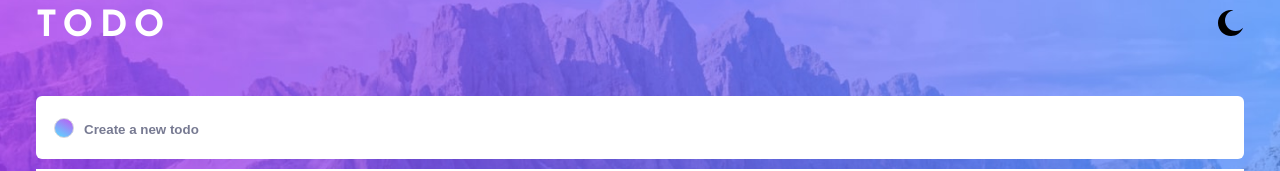
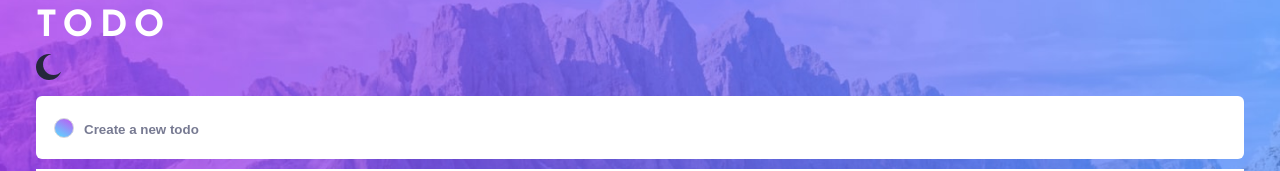
Before and after one commit to ikennarichard/Todo-main, a React (Vite) app: page / in a window 1280 px wide. Shown: the top 171 px of the page. Built offline with nearby package versions, Linux system fonts and the light colour scheme.

Commit message:
Update header component

```diff
--- a/src/components/Header.jsx
+++ b/src/components/Header.jsx
@@ -20,14 +20,14 @@ export default function Header({ getTheme }) {
   let backgroundImagePath;
 
   if (isDarkMode) {
-    if (innerWidth < 1000) {
+    if (innerWidth < 500) {
     backgroundImagePath = 'assets/bg-mobile-dark.jpg';
-    } else if (innerWidth > 1000) {
+    } else {
       backgroundImagePath = 'assets/bg-desktop-dark.jpg';
   }
 }
   if (!isDarkMode) {
-    if (innerWidth < 1000) {
+    if (innerWidth < 500) {
     backgroundImagePath = 'assets/bg-mobile-light.jpg';
   } else {
     backgroundImagePath = 'assets/bg-desktop-light.jpg';
@@ -45,19 +45,21 @@ export default function Header({ getTheme }) {
     toggleDarkMode()
   }
 
+  const theme_icon ={
+      filter: isDarkMode ?  'brightness(100%)' :
+      'invert(90%) sepia(47%) saturate(639%) hue-rotate(197deg) brightness(95%) contrast(87%)',
+      cursor: 'pointer',
+  }
+
   return (
     <header style={styles}>
+      <div className="heading-text">
       <h1>TODO</h1>
-      <div>
         <img src={isDarkMode ?
           'assets/icon-sun.svg' :
           'assets/icon-moon.svg'}
           alt="theme icon"
-          style={{
-            filter: isDarkMode ? 'brightness(300%)' :
-            'brightness(0%)',
-            cursor: 'pointer'
-          }}
+          style={theme_icon}
           onClick={handleToggle}
           />
       </div>
```
